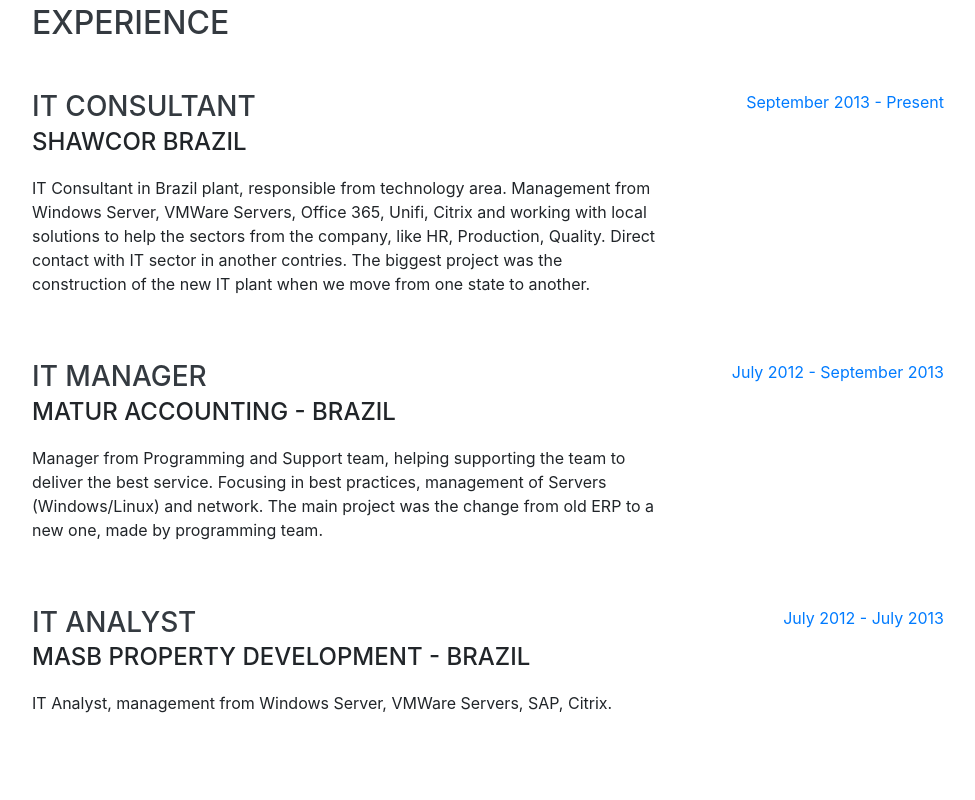
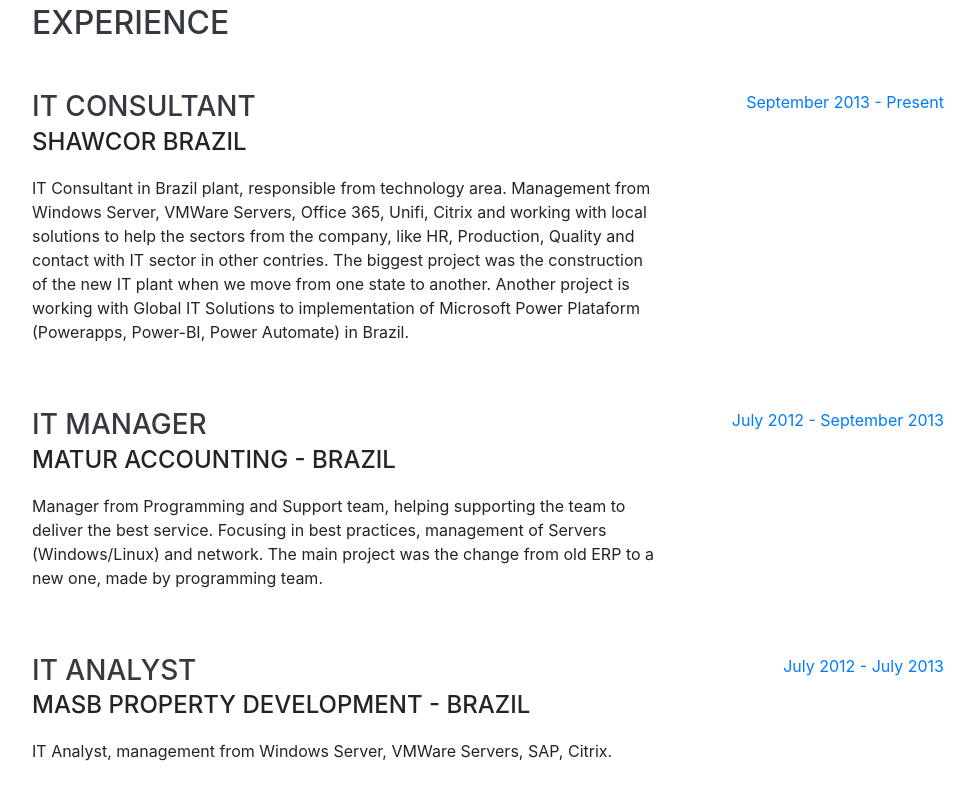
Before and after one commit to maurofrigini/maurofrigini.github.io, a website with bundled scripts: page index.html in a window 1280 px wide. Shown: the part 845-1645 px from the top of the page, without its empty margins (288-1263 px from the left). Built offline with nearby package versions, Linux system fonts and the light colour scheme; a web font is replaced by a local one.

Commit message:
added new skills and shawcor microsoft power plataform project

```diff
--- a/index.html
+++ b/index.html
@@ -90,7 +90,7 @@
           <div class="resume-content">
             <h3 class="mb-0">IT Consultant</h3>
             <div class="subheading mb-3">Shawcor Brazil</div>
-            <p>IT Consultant in Brazil plant, responsible from technology area. Management from Windows Server, VMWare Servers, Office 365, Unifi, Citrix and working with local solutions to help the sectors from the company, like HR, Production, Quality. Direct contact with IT sector in another contries. The biggest project was the construction of the new IT plant when we move from one state to another. </p>
+            <p>IT Consultant in Brazil plant, responsible from technology area. Management from Windows Server, VMWare Servers, Office 365, Unifi, Citrix and working with local solutions to help the sectors from the company, like HR, Production, Quality and contact with IT sector in other contries. The biggest project was the construction of the new IT plant when we move from one state to another. Another project is working with Global IT Solutions to implementation of Microsoft Power Plataform (Powerapps, Power-BI, Power Automate) in Brazil.</p>
           </div>
           <div class="resume-date text-md-right">
             <span class="text-primary">September 2013 - Present</span>
```
